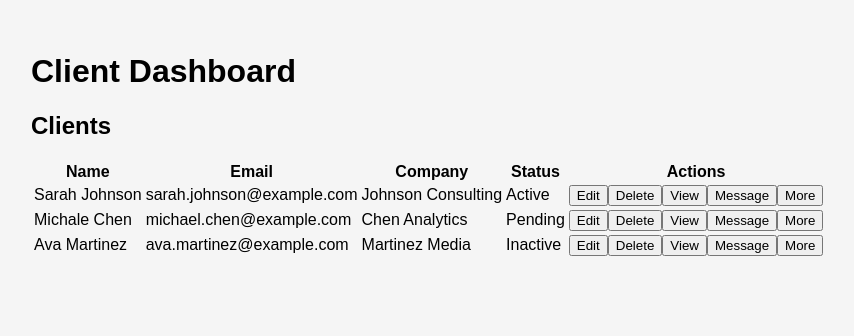
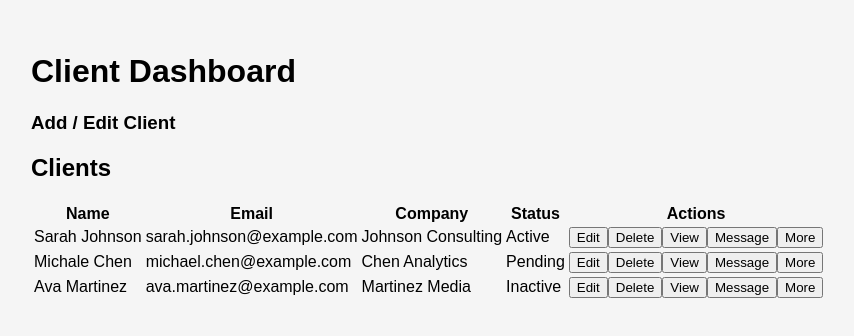
Before and after one commit to FixedBits/client-dashboard, a React (Vite) app: page / in a window 1280 px wide. Shown: the top 336 px of the page, without its empty margins (159-1013 px from the left). Built offline with nearby package versions, Linux system fonts and the light colour scheme.

Commit message:
Update App.jsx

```diff
--- a/src/App.jsx
+++ b/src/App.jsx
@@ -1,10 +1,13 @@
+import ClientForm from "./components/ClientForm";
 import ClientTable from "./components/ClientTable";
+
 import "./styles.css";
 
 function App() {
   return (
     <div className="app">
       <h1>Client Dashboard</h1>
+      <ClientForm />
       <ClientTable />
     </div>
   );
```
